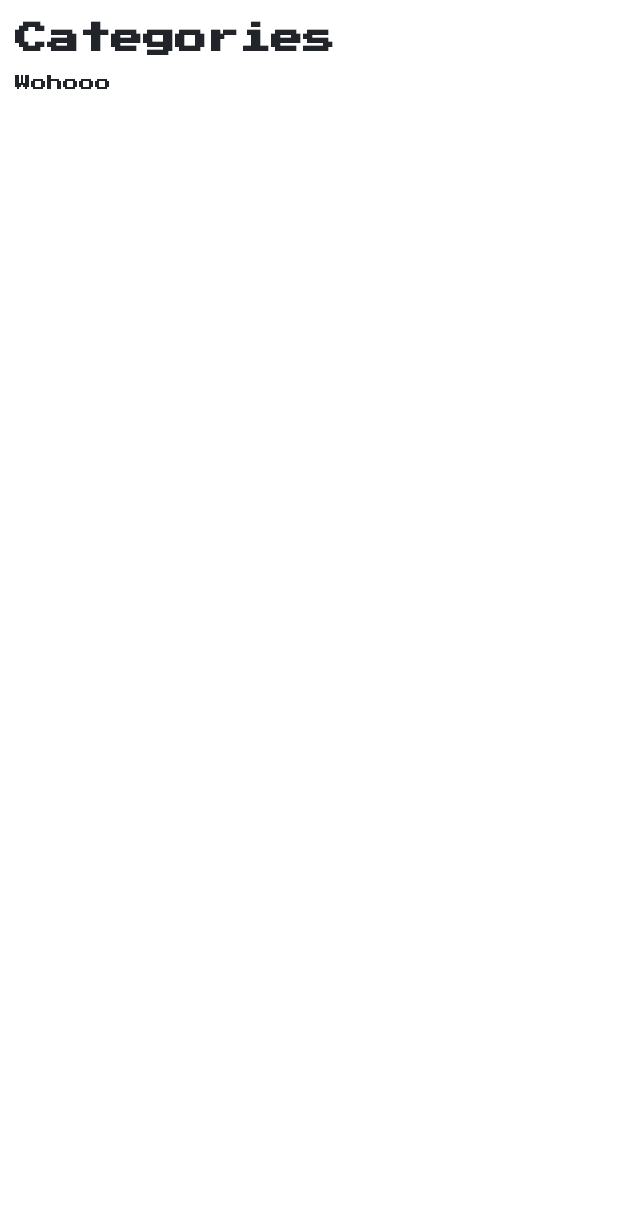
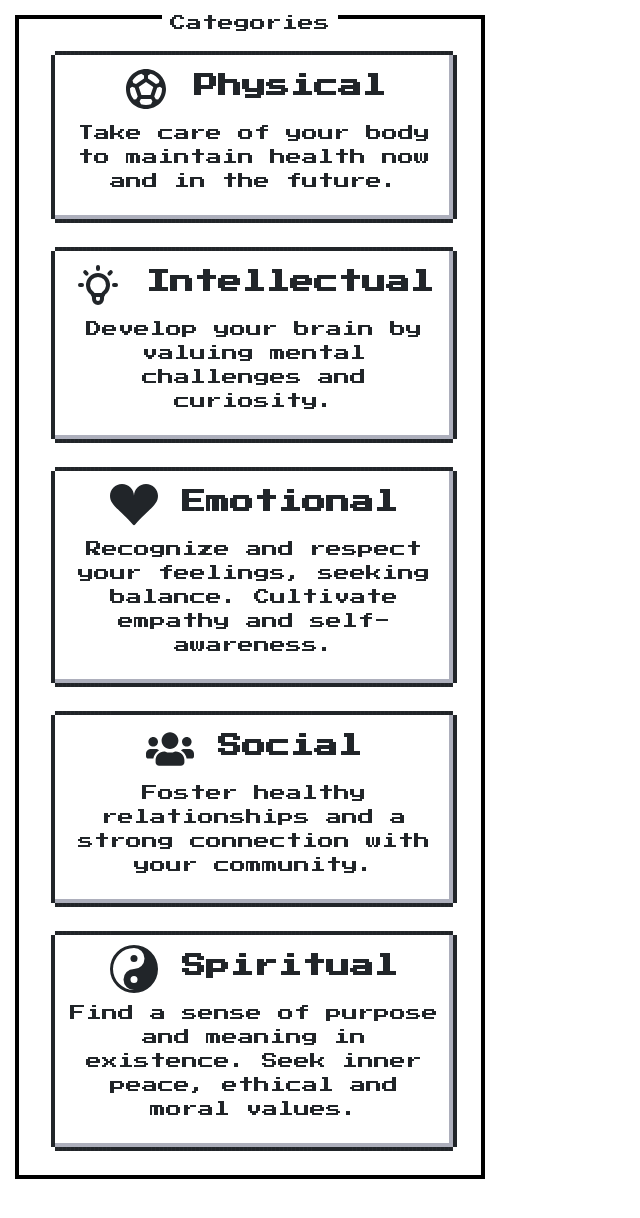
Before and after one commit to FerJSsilva/habit-tracker-frontend-cra, a React (Create React App) app: page /categories in a window 1280 px wide. Shown: the top 1218 px of the page, without its empty margins (0-640 px from the left). Before the commit the page ends 800 px from the top, so only its background shows below. Built offline with nearby package versions, Linux system fonts and the light colour scheme.

Commit message:
feat: add category buttons with icons and descriptions

```diff
--- a/src/page-containers/Categories/Categories.jsx
+++ b/src/page-containers/Categories/Categories.jsx
@@ -1,10 +1,89 @@
 import React from 'react';
+import Container from '../../components/block-components/NES/Container/Container';
 
-const Home = () => (
-  <div>
-    <h1>Categories</h1>
-    <p>Wohooo</p>
-  </div>
-);
+import { MdSportsSoccer } from 'react-icons/md';
+import { TbBulb } from 'react-icons/tb';
+import { BsFillSuitHeartFill, BsYinYang } from 'react-icons/bs';
+import { FaUsers } from 'react-icons/fa';
+
+function Home() {
+  return (
+    <Container
+      title={'Categories'}
+      centered
+    >
+      <div>
+        <label
+          className="nes-btn"
+          style={{ width: '100%' }}
+        >
+          <h2>
+            <MdSportsSoccer size={48} /> Physical
+          </h2>
+          <p>
+            Take care of your body to maintain health now and in the future.
+          </p>
+        </label>
+      </div>
+      <br />
+      <div>
+        <label
+          className="nes-btn"
+          style={{ width: '100%' }}
+        >
+          <h2>
+            <TbBulb size={48} /> Intellectual
+          </h2>
+          <p>Develop your brain by valuing mental challenges and curiosity.</p>
+        </label>
+      </div>
+      <br />
+      <div>
+        <label
+          className="nes-btn"
+          style={{ width: '100%' }}
+        >
+          <h2>
+            <BsFillSuitHeartFill size={48} /> Emotional
+          </h2>
+          <p>
+            Recognize and respect your feelings, seeking balance. Cultivate
+            empathy and self-awareness.
+          </p>
+        </label>
+      </div>
+      <br />
+      <div>
+        <label
+          className="nes-btn"
+          style={{ width: '100%' }}
+        >
+          <h2>
+            <FaUsers size={48} /> Social
+          </h2>
+          <p>
+            Foster healthy relationships and a strong connection with your
+            community.
+          </p>
+        </label>
+      </div>
+      <br />
+      <div>
+        <label
+          className="nes-btn"
+          style={{ width: '100%' }}
+        >
+          <h2>
+            <BsYinYang size={48} /> Spiritual
+          </h2>
+          <p>
+            Find a sense of purpose and meaning in existence. Seek inner peace,
+            ethical and moral values.
+          </p>
+        </label>
+      </div>
+    </Container>
+  );
+}
 
 export default Home;
```
